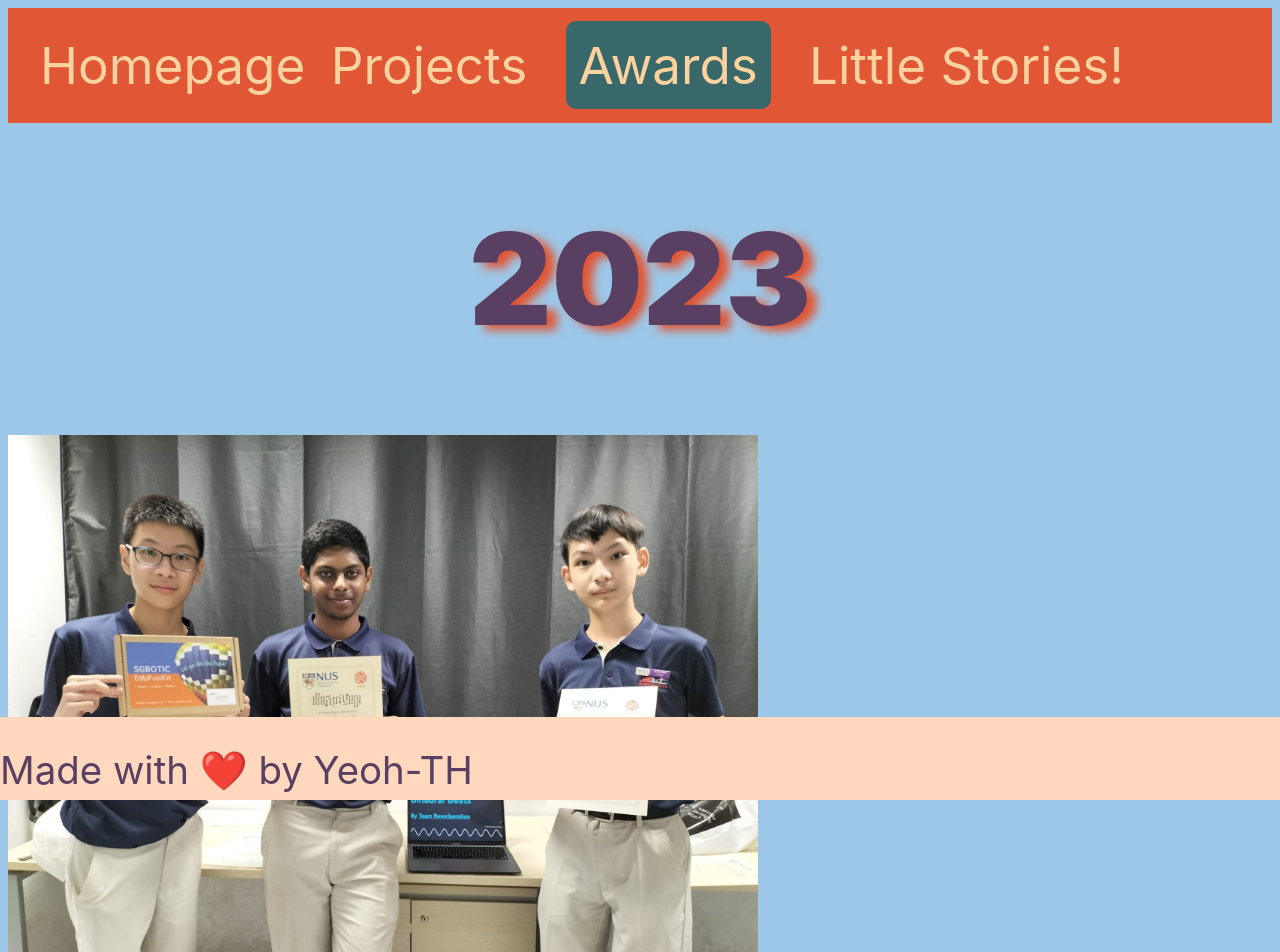
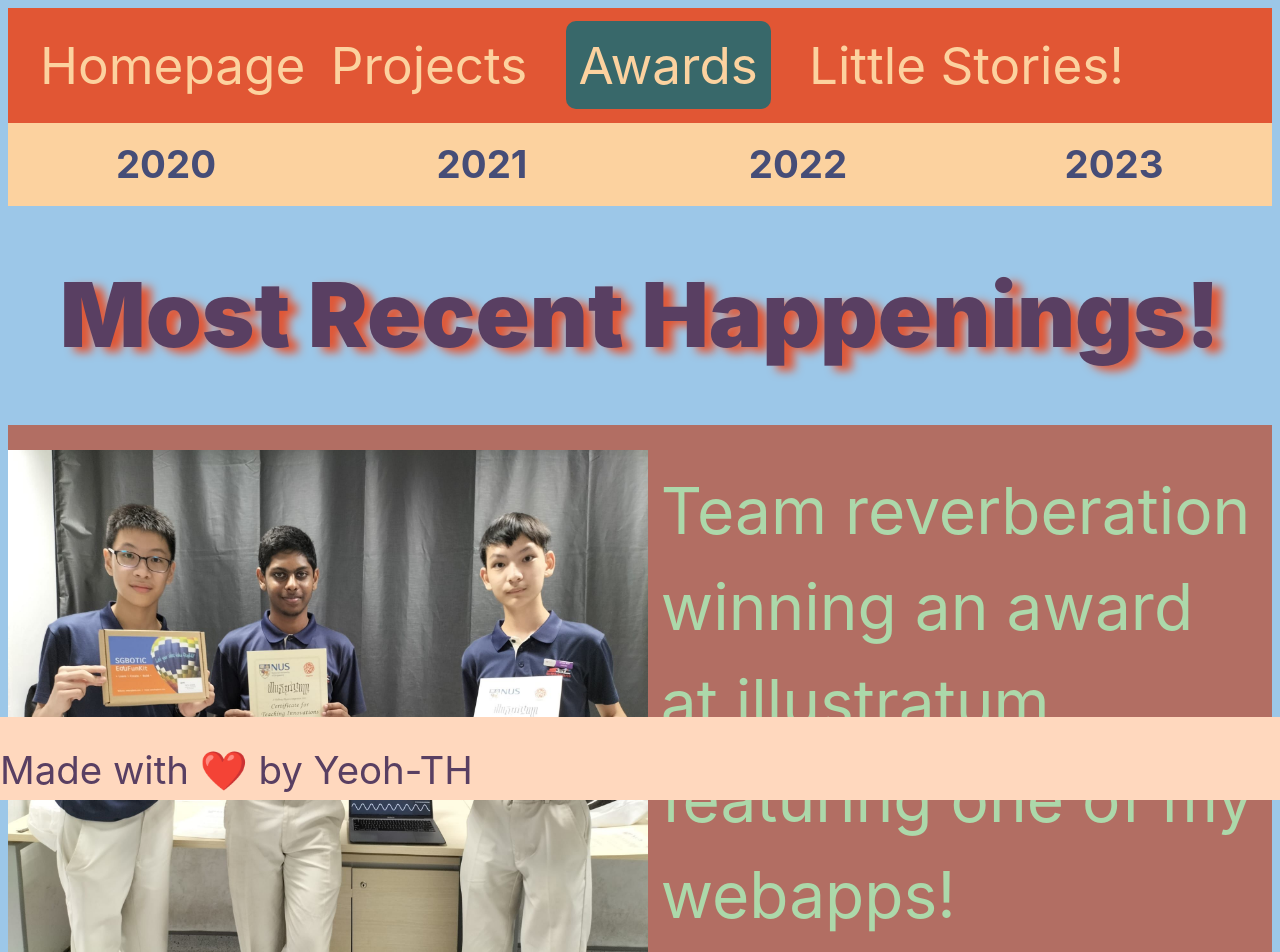
Before and after one commit to Yeoh-TH/Yeoh-TH.github.io, a React (Vite) app in the folder Yeoh-TH/: page /#/awards in a window 1280 px wide. Shown: the top 952 px of the page. Built offline with nearby package versions, Linux system fonts and the light colour scheme.

Commit message:
Addition of timeline

```diff
--- a/Yeoh-TH/src/Awards.jsx
+++ b/Yeoh-TH/src/Awards.jsx
@@ -11,9 +11,24 @@ function Awards(){
             <a className="navbar-button-active" href="#/awards">Awards</a>
             <a className="navbar-button" href="#/lilstories">Little Stories!</a>
         </div>
-        <h1>2023</h1>
-        <img src={Illustratum1} width={"750"} style={{textAlign:"center"}}></img>
+        <div id="timeline">
+            <a className="yearDisplay" href="#/awards/2020">2020</a>
+            <a className="yearDisplay" href="#/awards/2021">2021</a>
+            <a className="yearDisplay" href="#/awards/2022">2022</a>
+            <a className="yearDisplay" href="#/awards/2023">2023</a>
+        </div>
+
+        <h1 style={{fontSize:"7vw"}}>Most Recent Happenings!</h1>
+        <div className="showcaseDisplay">
+        <img src={Illustratum1} className="pictureDisplay" style={{textAlign:"center"}}></img>
+        <p className="pictureCaption"> Team reverberation winning an award at illustratum, featuring one of my webapps!</p>
+        </div>
+        <div className="showcaseDisplay">
+        <p className="pictureCaption"> </p>
+        <img src={Illustratum1} className="pictureDisplay" style={{textAlign:"center"}}></img>
+        </div>
         </>
+
     )
 }
 
--- a/Yeoh-TH/src/Homepage.jsx
+++ b/Yeoh-TH/src/Homepage.jsx
@@ -10,7 +10,8 @@ function Homepage(){
             <a className="navbar-button" href="#/awards">Awards</a>
             <a className="navbar-button" href="#/lilstories">Little Stories!</a>
         </div>
-        <h1><span className="hoverEffect">W</span>
+        <h1>
+        <span className="hoverEffect">W</span>
         <span className="hoverEffect">e</span>
         <span className="hoverEffect">l</span>
         <span className="hoverEffect">c</span>
--- a/Yeoh-TH/src/index.css
+++ b/Yeoh-TH/src/index.css
@@ -4,12 +4,22 @@
   font-weight: 400;
 
   --powderBlue: #9cc7e8;
+  --yInMnBlue: #464d77;
+  --lapisLazuli:#05668D;
+  --payneGray: #19647E;
+  --redwood: #b26e63;
   --cinnabar:#e15634;
+  --bittersweet: #ff715b;
   --sunset: #fcd29f;
   --flax: #f3de8a;
+  --xandous:#e3b23c;
   --apricot:#ffd8be;
+  --seaGreen:#519872;
   --englishViolet: #593f62;
   --carribeanCurrent: #38686a;
+  --celadon: #acd8aa;
+  --grey: #58504A;
+  --eggplant: #443742;
 
   color-scheme: light dark;
   color: var(--englishViolet);
@@ -20,6 +30,55 @@
   -webkit-font-smoothing: antialiased;
   -moz-osx-font-smoothing: grayscale;
   -webkit-text-size-adjust: 100%;
+}
+
+#timeline{
+  width: 100%;
+  background-color: var(--sunset);
+  display: flex;
+}
+
+.showcaseDisplay{
+  width: 100%;
+  display: flex;
+  background-color: var(--redwood);
+  padding-top: 2%;
+  padding-bottom: 2%;
+  margin-bottom: 5%;
+}
+
+.pictureDisplay{
+  flex: 2;
+  max-width: 50vw;
+  max-height: 50vw;
+}
+
+.pictureCaption{
+  flex: 1;
+  font-size: 5vw;
+  color: var(--celadon);
+  margin: 1vw;
+}
+
+.yearDisplay{
+  text-decoration: none;
+  font-size: 3vw;
+  margin: 1vw;
+  flex: 1;
+  text-align: center;
+  font-weight: bold;
+  transition: 1s ease-in-out;
+  color: var(--yInMnBlue);
+}
+
+.yearDisplay:hover{
+  font-size: 5vw;
+  margin: 2vw;
+  flex: 2;
+  background-color: var(--seaGreen);
+  color: var(--eggplant);
+  border-radius: 50px;
+  transition: 1s;
 }
 
 .paragraph{
@@ -47,7 +106,6 @@ body {
   background-color: var(--cinnabar);
   width: 97%;
   padding: 1.5vw;
-  margin-bottom: 5vw;
 }
 
 .navbar-button{
@@ -55,6 +113,7 @@ body {
   color: var(--sunset);
   font-size: 4vw;
   padding: 1vw;
+  transition: 1s ease-in-out;
 }
 
 .navbar-button-active{
@@ -79,12 +138,17 @@ h1 {
   font-weight: 900;
   text-align: center;
   text-shadow: 10px 5px 10px var(--cinnabar);
+  transition: 1s ease-in-out;
+}
+
+.hoverEffect{
+  transition: 1s ease-in-out;
 }
 
 .hoverEffect:hover{
   color: var(--apricot);
-  transition: 0.25s;
-
+  font-size: 5vw;
+  transition: 1s;
 }
 
 p{
```
Also changed, not shown: Yeoh-TH/public/ScienceCentre1.JPG (added).
